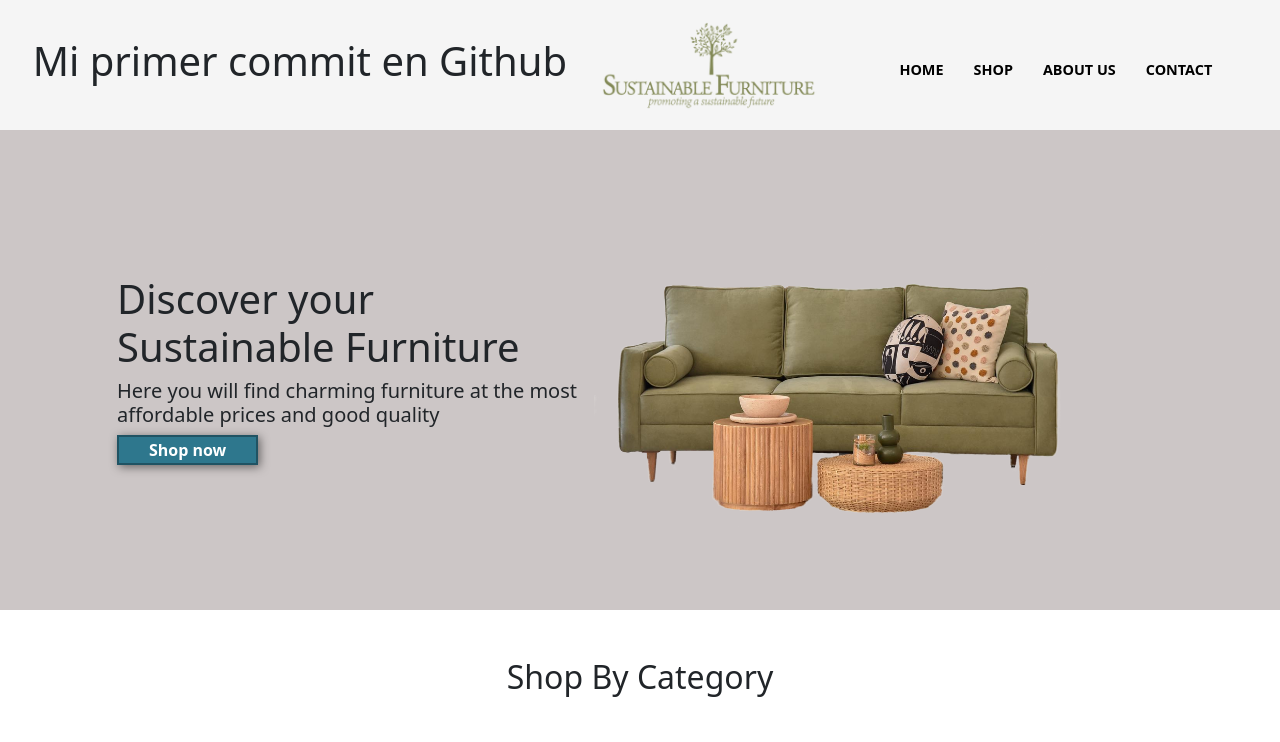
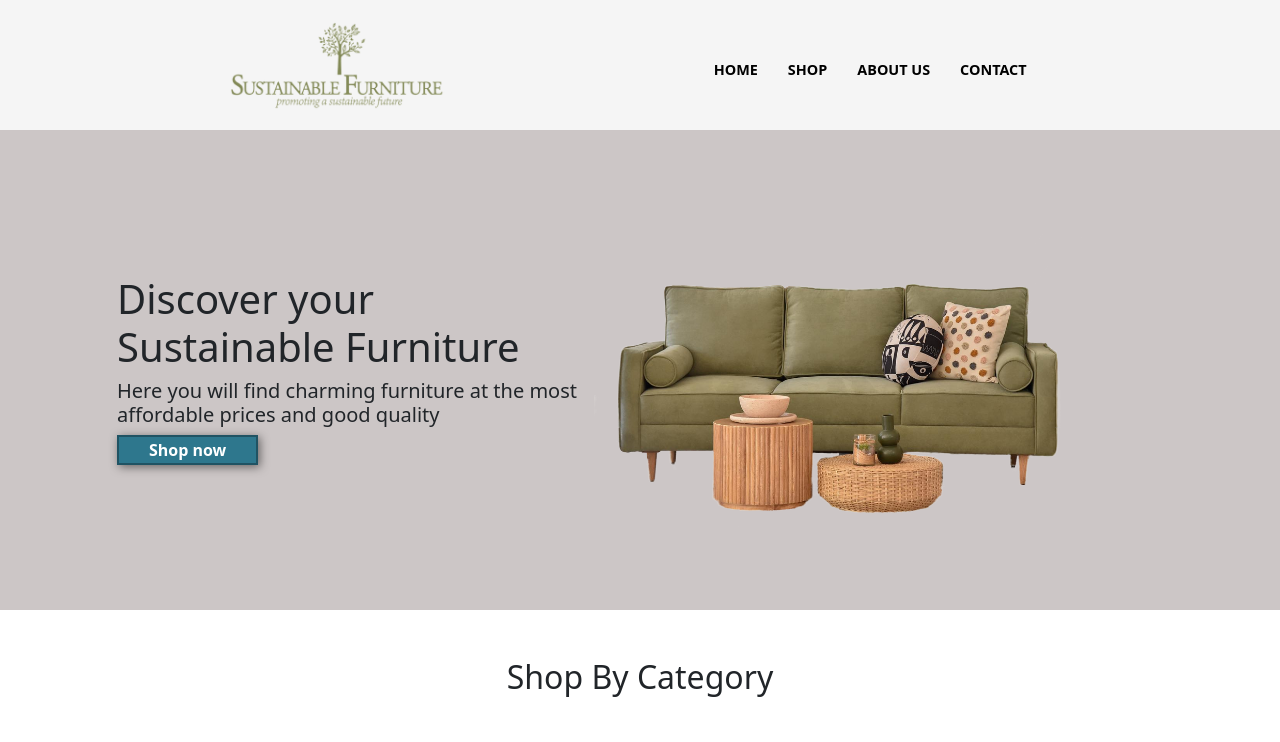
Before and after one commit to Erikaro08/Erikaro08.github.io, a plain HTML site: page index.html in a window 1280 px wide. Shown: the top 742 px of the page. Drawn offline with nearby package versions, Linux system fonts and the light colour scheme.

Commit message:
eliminé el mensaje anterior

```diff
--- a/index.html
+++ b/index.html
@@ -15,9 +15,6 @@
 <body>
 
     <header>
-        <div>
-            <h1>Mi primer commit en Github</h1>
-        </div>
         <div class="logo">
             <img src="./imagenes_pagina/logo/Logo_2-transformed.png" alt="">
         </div>
```
